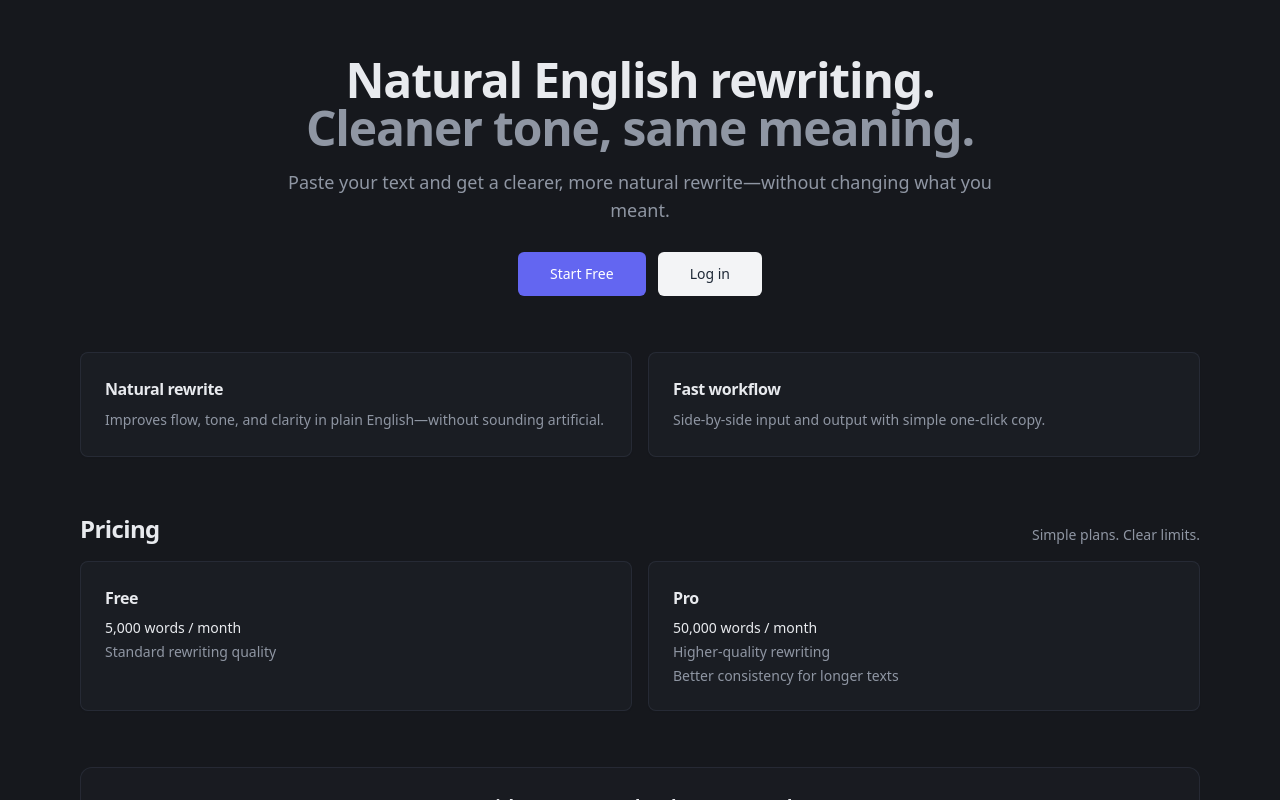
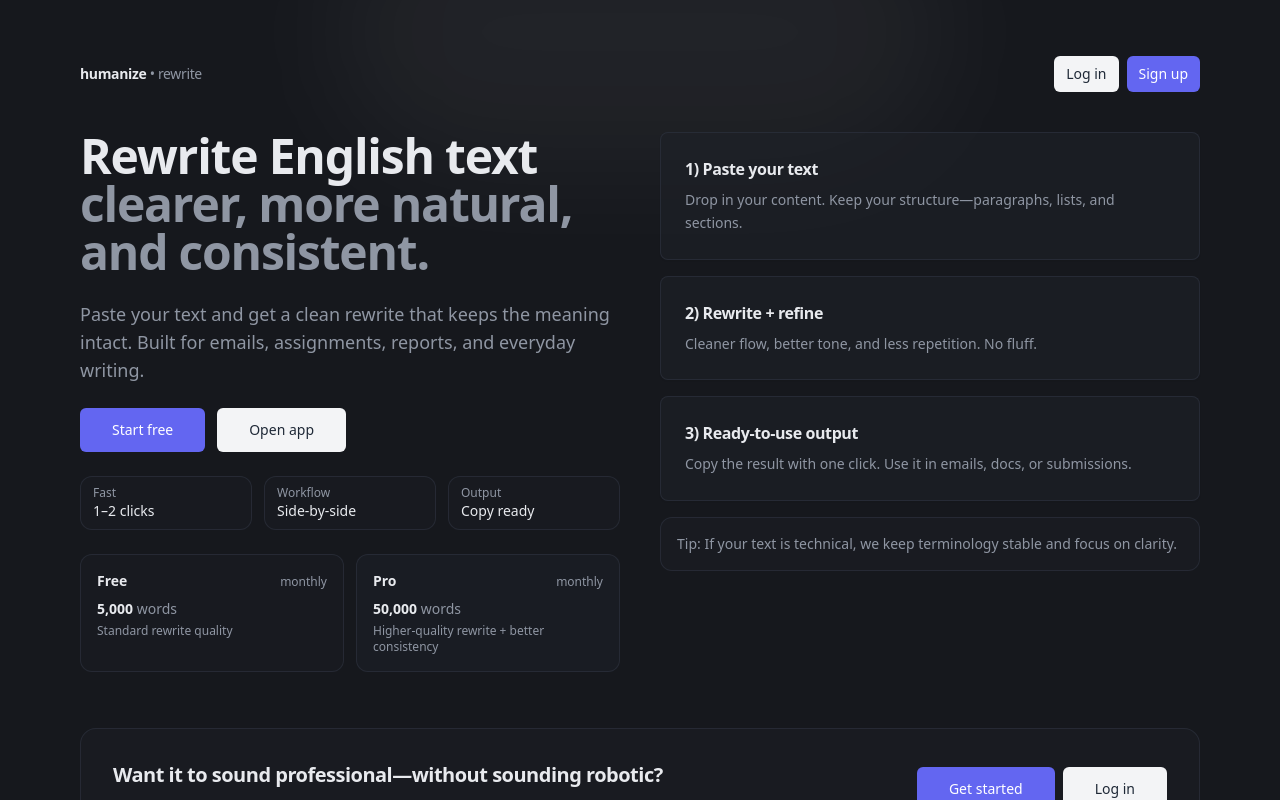
Before and after one commit to hosseinayoubi/humanize, a Next.js app: page / in a window 1280 px wide. Shown: the top 800 px of the page. Built offline with nearby package versions, Linux system fonts and the light colour scheme.

Commit message:
Update page.tsx

```diff
--- a/app/page.tsx
+++ b/app/page.tsx
@@ -4,116 +4,164 @@ import { Card, CardContent, CardHeader, CardTitle } from "@/components/ui/card"
 
 export default function HomePage() {
   return (
-    <main className="mx-auto max-w-6xl px-4 py-10 sm:py-14">
-      {/* Hero */}
-      <section className="mx-auto max-w-3xl text-center">
-        <h1 className="text-4xl font-semibold tracking-tight sm:text-5xl">
-          Natural English rewriting.
-          <span className="block text-muted-foreground">
-            Cleaner tone, same meaning.
-          </span>
-        </h1>
+    <main className="relative mx-auto max-w-6xl px-4 py-10 sm:py-14">
+      {/* subtle background */}
+      <div className="pointer-events-none absolute inset-0 -z-10">
+        <div className="absolute -top-24 left-1/2 h-64 w-[38rem] -translate-x-1/2 rounded-full bg-white/5 blur-3xl" />
+        <div className="absolute bottom-0 right-0 h-72 w-72 rounded-full bg-white/4 blur-3xl" />
+      </div>
 
-        <p className="mt-4 text-base leading-relaxed text-muted-foreground sm:text-lg">
-          Paste your text and get a clearer, more natural rewrite—without changing what you meant.
-        </p>
-
-        <div className="mt-7 flex flex-col items-center justify-center gap-3 sm:flex-row">
-          <Button asChild size="lg">
-            <Link href="/signup">Start Free</Link>
-          </Button>
-          <Button asChild size="lg" variant="secondary">
+      {/* Top bar (optional, minimal) */}
+      <div className="mb-10 flex items-center justify-between">
+        <div className="text-sm font-semibold tracking-tight">
+          humanize <span className="text-muted-foreground font-normal">• rewrite</span>
+        </div>
+        <div className="flex items-center gap-2">
+          <Button asChild variant="secondary" size="sm">
             <Link href="/login">Log in</Link>
           </Button>
+          <Button asChild size="sm">
+            <Link href="/signup">Sign up</Link>
+          </Button>
+        </div>
+      </div>
+
+      {/* Hero + right workflow cards */}
+      <section className="grid gap-6 lg:grid-cols-2 lg:gap-10">
+        {/* Left */}
+        <div className="space-y-6">
+          <h1 className="text-4xl font-semibold tracking-tight sm:text-5xl">
+            Rewrite English text
+            <span className="block text-muted-foreground">
+              clearer, more natural, and consistent.
+            </span>
+          </h1>
+
+          <p className="max-w-xl text-base leading-relaxed text-muted-foreground sm:text-lg">
+            Paste your text and get a clean rewrite that keeps the meaning intact.
+            Built for emails, assignments, reports, and everyday writing.
+          </p>
+
+          <div className="flex flex-col gap-3 sm:flex-row sm:items-center">
+            <Button asChild size="lg">
+              <Link href="/signup">Start free</Link>
+            </Button>
+            <Button asChild size="lg" variant="secondary">
+              <Link href="/dashboard">Open app</Link>
+            </Button>
+          </div>
+
+          {/* tiny trust row */}
+          <div className="mt-2 grid max-w-xl grid-cols-2 gap-3 sm:grid-cols-3">
+            <MiniStat label="Fast" value="1–2 clicks" />
+            <MiniStat label="Workflow" value="Side-by-side" />
+            <MiniStat label="Output" value="Copy ready" />
+          </div>
+
+          {/* Pricing mini (Free + Pro) */}
+          <div className="mt-8 grid gap-3 sm:grid-cols-2">
+            <PlanCard title="Free" words="5,000" note="Standard rewrite quality" subtle />
+            <PlanCard title="Pro" words="50,000" note="Higher-quality rewrite + better consistency" />
+          </div>
+        </div>
+
+        {/* Right */}
+        <div className="space-y-4">
+          <WorkflowCard
+            title="1) Paste your text"
+            desc="Drop in your content. Keep your structure—paragraphs, lists, and sections."
+          />
+          <WorkflowCard
+            title="2) Rewrite + refine"
+            desc="Cleaner flow, better tone, and less repetition. No fluff."
+          />
+          <WorkflowCard
+            title="3) Ready-to-use output"
+            desc="Copy the result with one click. Use it in emails, docs, or submissions."
+          />
+
+          <div className="rounded-xl border border-border/60 bg-card/40 p-4">
+            <p className="text-sm text-muted-foreground">
+              Tip: If your text is technical, we keep terminology stable and focus on clarity.
+            </p>
+          </div>
         </div>
       </section>
 
-      {/* Features (فقط 2 تا) */}
-      <section className="mt-12 grid gap-4 sm:mt-14 sm:grid-cols-2">
-        <Card className="border-border/60 bg-card/60 transition hover:bg-card/80">
-          <CardHeader className="pb-2">
-            <CardTitle className="text-base font-semibold">
-              Natural rewrite
-            </CardTitle>
-          </CardHeader>
-          <CardContent className="text-sm leading-relaxed text-muted-foreground">
-            Improves flow, tone, and clarity in plain English—without sounding artificial.
-          </CardContent>
-        </Card>
-
-        <Card className="border-border/60 bg-card/60 transition hover:bg-card/80">
-          <CardHeader className="pb-2">
-            <CardTitle className="text-base font-semibold">
-              Fast workflow
-            </CardTitle>
-          </CardHeader>
-          <CardContent className="text-sm leading-relaxed text-muted-foreground">
-            Side-by-side input and output with simple one-click copy.
-          </CardContent>
-        </Card>
-      </section>
-
-      {/* Pricing */}
+      {/* Minimal footer CTA */}
       <section className="mt-12 sm:mt-14">
-        <div className="mb-4 flex items-end justify-between gap-4">
-          <h2 className="text-2xl font-semibold tracking-tight">
-            Pricing
-          </h2>
-          <p className="text-sm text-muted-foreground">
-            Simple plans. Clear limits.
-          </p>
-        </div>
-
-        <div className="grid gap-4 md:grid-cols-2">
-          {/* Free */}
-          <Card className="border-border/60 bg-card/60 transition hover:bg-card/80">
-            <CardHeader className="pb-2">
-              <CardTitle className="text-base font-semibold">
-                Free
-              </CardTitle>
-            </CardHeader>
-            <CardContent className="space-y-1 text-sm text-muted-foreground">
-              <p className="text-foreground">
-                <span className="font-medium">5,000</span> words / month
+        <div className="rounded-2xl border border-border/60 bg-card/40 p-6 sm:p-8">
+          <div className="flex flex-col gap-4 sm:flex-row sm:items-center sm:justify-between">
+            <div>
+              <h2 className="text-xl font-semibold tracking-tight">
+                Want it to sound professional—without sounding robotic?
+              </h2>
+              <p className="mt-2 text-sm text-muted-foreground">
+                Start with Free. Upgrade to Pro only if you need higher limits.
               </p>
-              <p>Standard rewriting quality</p>
-            </CardContent>
-          </Card>
-
-          {/* Pro */}
-          <Card className="border-border/60 bg-card/60 transition hover:bg-card/80">
-            <CardHeader className="pb-2">
-              <CardTitle className="text-base font-semibold">
-                Pro
-              </CardTitle>
-            </CardHeader>
-            <CardContent className="space-y-1 text-sm text-muted-foreground">
-              <p className="text-foreground">
-                <span className="font-medium">50,000</span> words / month
-              </p>
-              <p>Higher-quality rewriting</p>
-              <p>Better consistency for longer texts</p>
-            </CardContent>
-          </Card>
-        </div>
-      </section>
-
-      {/* CTA */}
-      <section className="mt-12 sm:mt-14">
-        <div className="rounded-xl border border-border/60 bg-card/40 p-6 text-center">
-          <h3 className="text-lg font-semibold">
-            Start with Free. Upgrade when you need more.
-          </h3>
-          <p className="mt-2 text-sm text-muted-foreground">
-            No commitment. No hidden complexity.
-          </p>
-          <div className="mt-4">
-            <Button asChild size="lg">
-              <Link href="/signup">Get Started</Link>
-            </Button>
+            </div>
+            <div className="flex gap-2">
+              <Button asChild size="lg">
+                <Link href="/signup">Get started</Link>
+              </Button>
+              <Button asChild size="lg" variant="secondary">
+                <Link href="/login">Log in</Link>
+              </Button>
+            </div>
           </div>
         </div>
       </section>
     </main>
   )
 }
+
+function WorkflowCard({ title, desc }: { title: string; desc: string }) {
+  return (
+    <Card className="border-border/60 bg-card/60 transition hover:bg-card/80">
+      <CardHeader className="pb-2">
+        <CardTitle className="text-base font-semibold">{title}</CardTitle>
+      </CardHeader>
+      <CardContent className="text-sm leading-relaxed text-muted-foreground">{desc}</CardContent>
+    </Card>
+  )
+}
+
+function MiniStat({ label, value }: { label: string; value: string }) {
+  return (
+    <div className="rounded-xl border border-border/60 bg-card/30 px-3 py-2">
+      <div className="text-xs text-muted-foreground">{label}</div>
+      <div className="text-sm font-medium">{value}</div>
+    </div>
+  )
+}
+
+function PlanCard({
+  title,
+  words,
+  note,
+  subtle,
+}: {
+  title: string
+  words: string
+  note: string
+  subtle?: boolean
+}) {
+  return (
+    <div
+      className={[
+        "rounded-xl border border-border/60 p-4 transition",
+        subtle ? "bg-card/30 hover:bg-card/45" : "bg-card/55 hover:bg-card/75",
+      ].join(" ")}
+    >
+      <div className="flex items-baseline justify-between">
+        <div className="text-sm font-semibold">{title}</div>
+        <div className="text-xs text-muted-foreground">monthly</div>
+      </div>
+      <div className="mt-2 text-sm">
+        <span className="text-foreground font-semibold">{words}</span>{" "}
+        <span className="text-muted-foreground">words</span>
+      </div>
+      <div className="mt-1 text-xs text-muted-foreground">{note}</div>
+    </div>
+  )
+}
```
